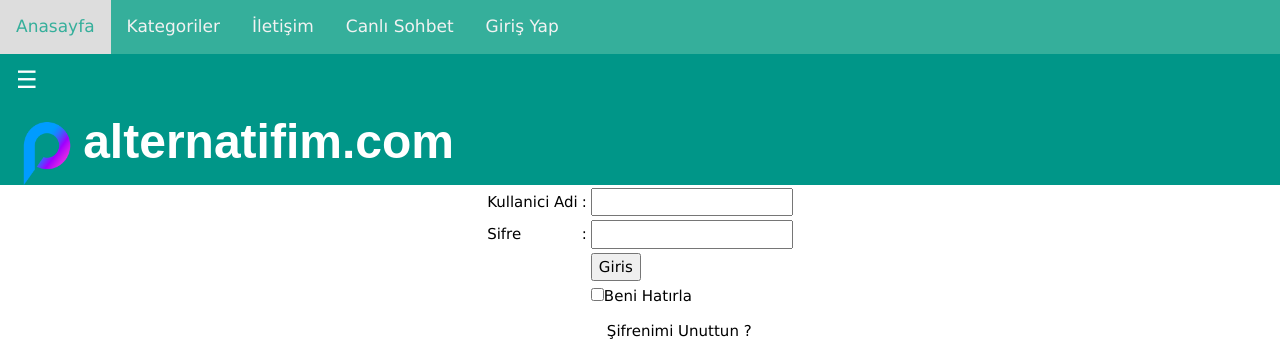
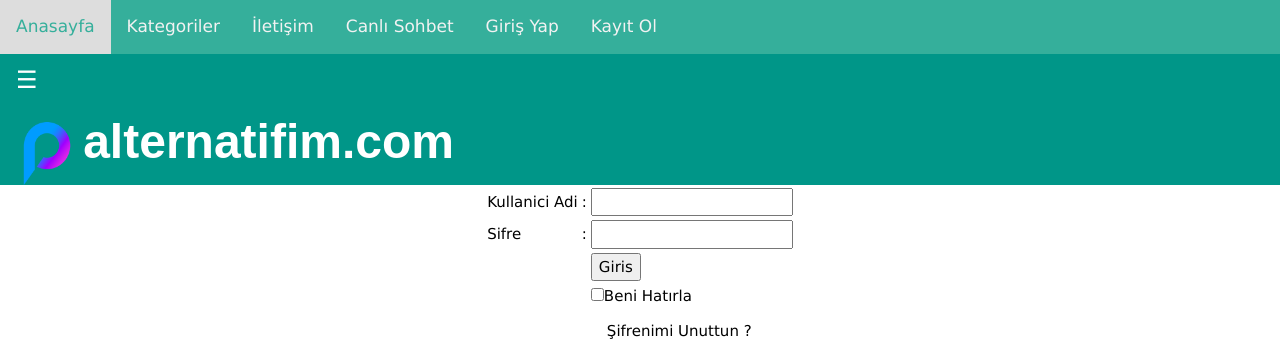
Before and after one commit to ibrahimtosunoglu/YMU-313GrupWEB, a PHP site: page /webproje/userlogin.php in a window 1280 px wide. Shown: the top 352 px of the page. Run offline with PHP 8.4, Linux system fonts and the light colour scheme; tables that the repository leaves empty or names only in its code hold one stand-in row (values such as "Sample post").

Commit message:
userlogin güncellendi

```diff
--- a/webproje/userlogin.php
+++ b/webproje/userlogin.php
@@ -38,6 +38,7 @@ session_start();?>
     }
     else{
         echo "<a href=\"userlogin.php\">Giriş Yap</a>";
+        echo "<a href=\"uyekayit.php\">Kayıt Ol</a>";
     }?>
 </div>
 <!-- Sidebar -->
@@ -129,6 +130,7 @@ if(isset($_POST["kadi"])) {
 
         if($sorgu->rowCount()){
             $_SESSION["login"]=true;
+            $_SESSION["kadi"]=$kadi;
             header("Location:index.php");
         }
         elseif(!$sorgu->rowCount()){
```
